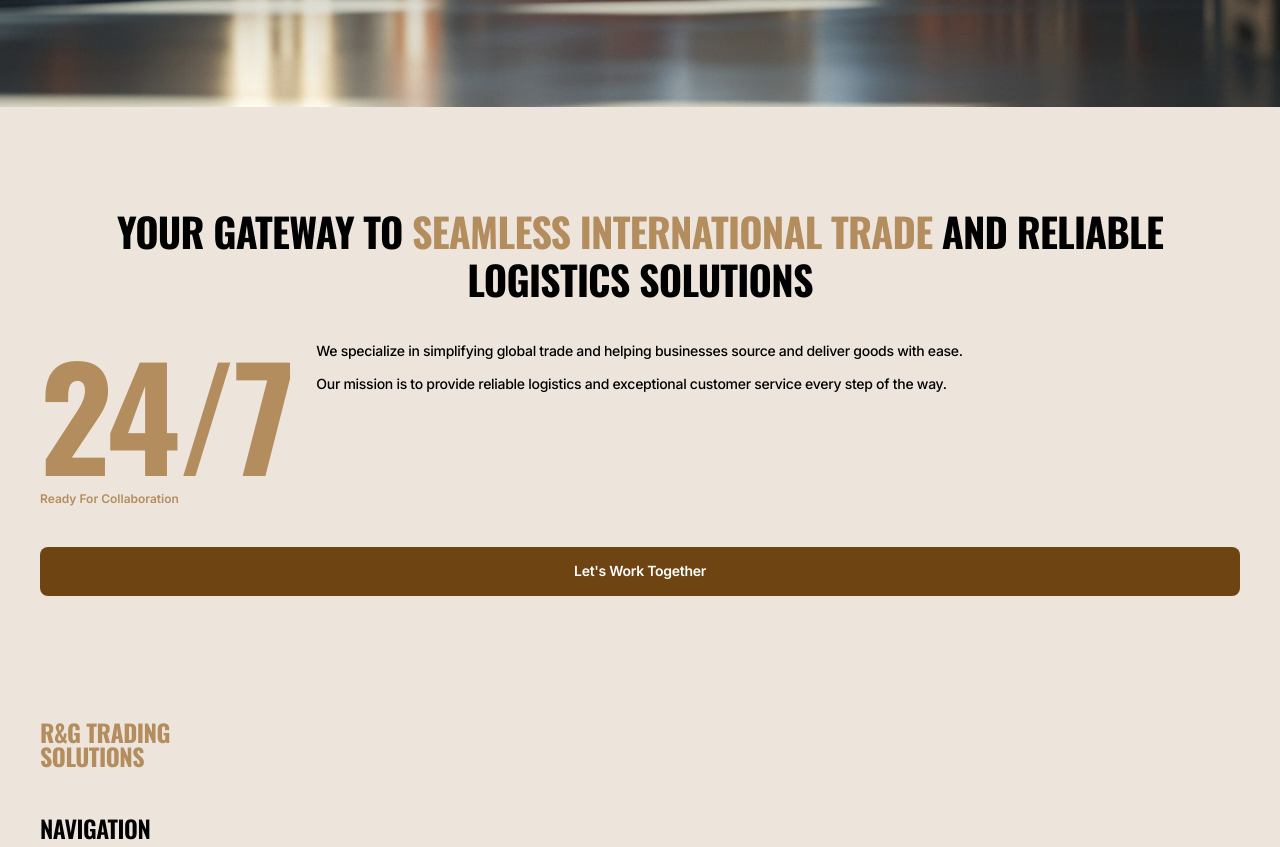
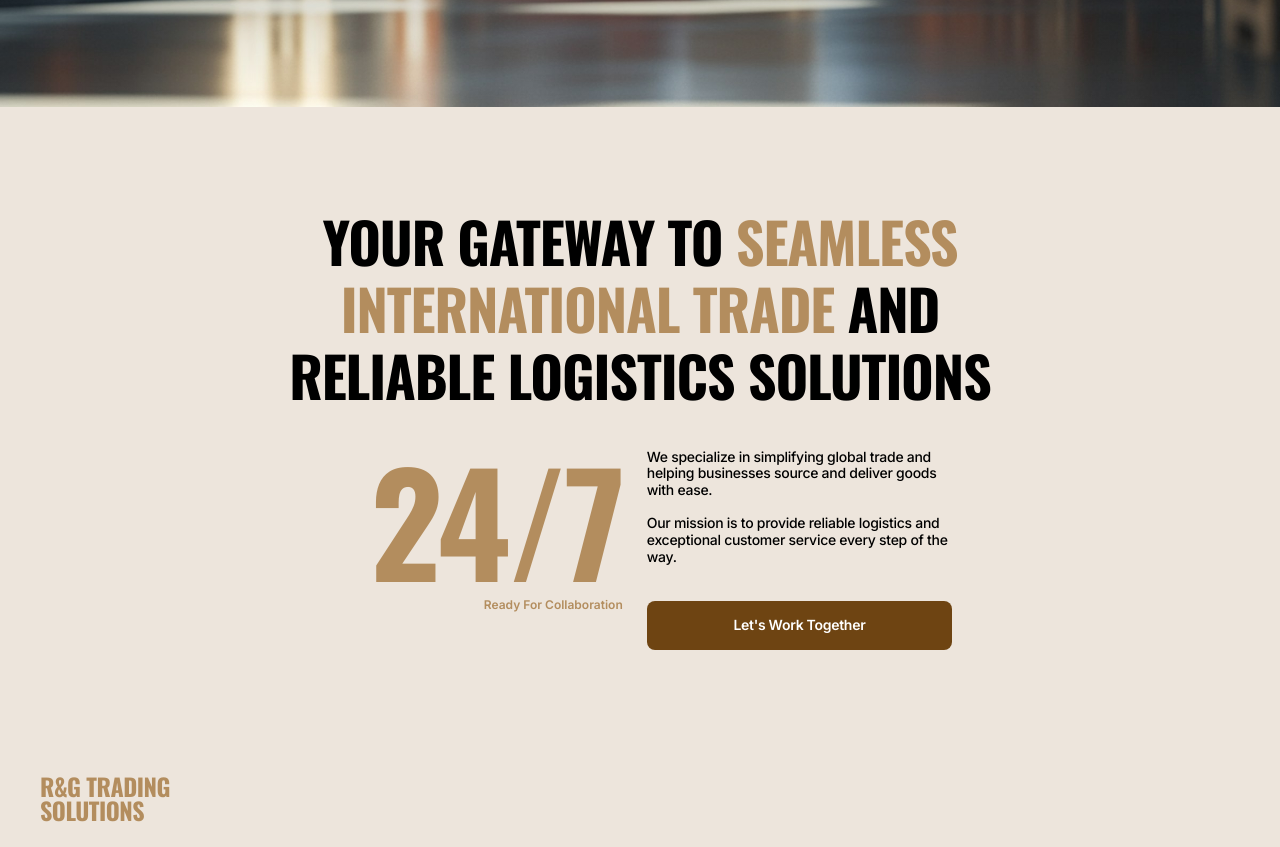
Before and after one commit to DevDugg/r-g-solutions, a Next.js app: page / in a window 1280 px wide. Shown: the part 693-1540 px from the top of the page. Built offline with nearby package versions, Linux system fonts and the light colour scheme.

Commit message:
about section responsive

```diff
--- a/src/components/sections/about.tsx
+++ b/src/components/sections/about.tsx
@@ -4,22 +4,26 @@ import Container from "../structure/container";
 const About = () => {
   return (
     <section id="about">
-      <Container className="flex flex-col gap-10 mt-[100px]">
-        <h2 className="section-title text-center">
+      <Container
+        className="flex flex-col gap-10 mt-[100px] items-center WIDE:max-w-[816px] DESKTOP:max-w-[1096px]"
+        parentClassName="flex justify-center"
+      >
+        <h2 className="section-title-big text-center">
           Your Gateway to <span className="text-ACCENT">Seamless International Trade</span> and Reliable Logistics
           Solutions
         </h2>
         <div className="flex items-start gap-6">
-          <p className="flex flex-col gap-2 text-ACCENT w-min">
+          <p className="flex flex-col gap-2 text-ACCENT TABLET:items-end TABLET:w-full">
             <span className="decor-text-2">24/7</span>
             <span className="text-xs tracking-[-2%] font-semibold font-inter">Ready For Collaboration</span>
           </p>
-          <div className="flex flex-col gap-4 body-text">
+          <div className="flex flex-col gap-4 body-text max-w-[230px] TABLET:max-w-[348px]">
             <p>We specialize in simplifying global trade and helping businesses source and deliver goods with ease.</p>
             <p>Our mission is to provide reliable logistics and exceptional customer service every step of the way.</p>
+            <Button label="Let's Work Together" className="hidden bg-ACCENT_DARK py-4 mt-5 w-full TABLET:block" />
           </div>
         </div>
-        <Button label="Let's Work Together" className="bg-ACCENT_DARK py-4 w-full" />
+        <Button label="Let's Work Together" className="bg-ACCENT_DARK py-4 w-full TABLET:hidden" />
       </Container>
     </section>
   );
```
